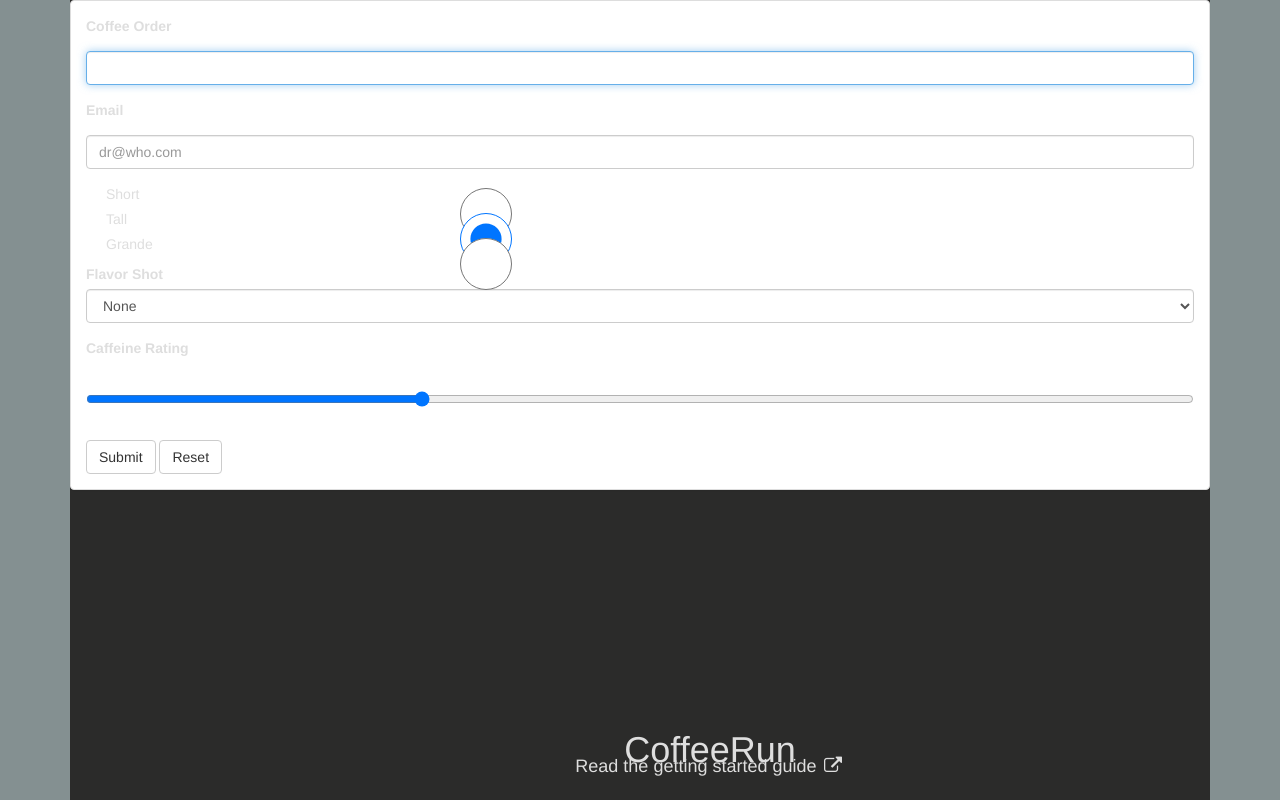
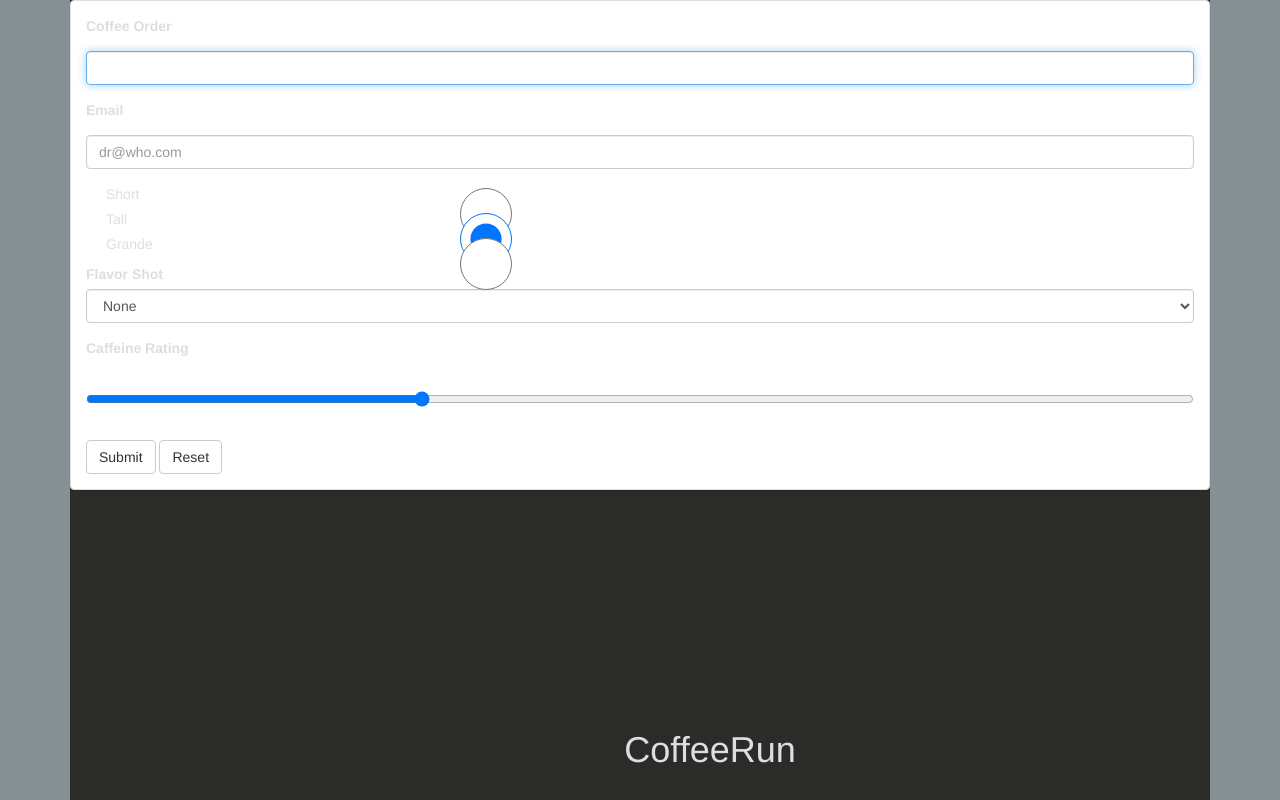
Before and after one commit to ms-lillianlo/chatapp, a website: page public/myApp/index.html in a window 1280 px wide. Shown: the top 800 px of the page. Drawn offline with nearby package versions, Linux system fonts and the light colour scheme; no server answers.

Commit message:
saved file

```diff
--- a/public/myApp/index.html
+++ b/public/myApp/index.html
@@ -67,13 +67,6 @@
   </section>
   <section>
     <h1>Need help?</h1>
-    <header>
-      <a href="https://www.twilio.com/docs/api/chat/guides/quickstart-js"
-        target="_blank">Read the getting started guide
-          <i class="fa fa-fw fa-external-link"></i>
-      </a>
-    </header>
-
     <section>
       <div id="messages"></div>
       <input id="chat-input" type="text" placeholder="say anything" autofocus/>
```
